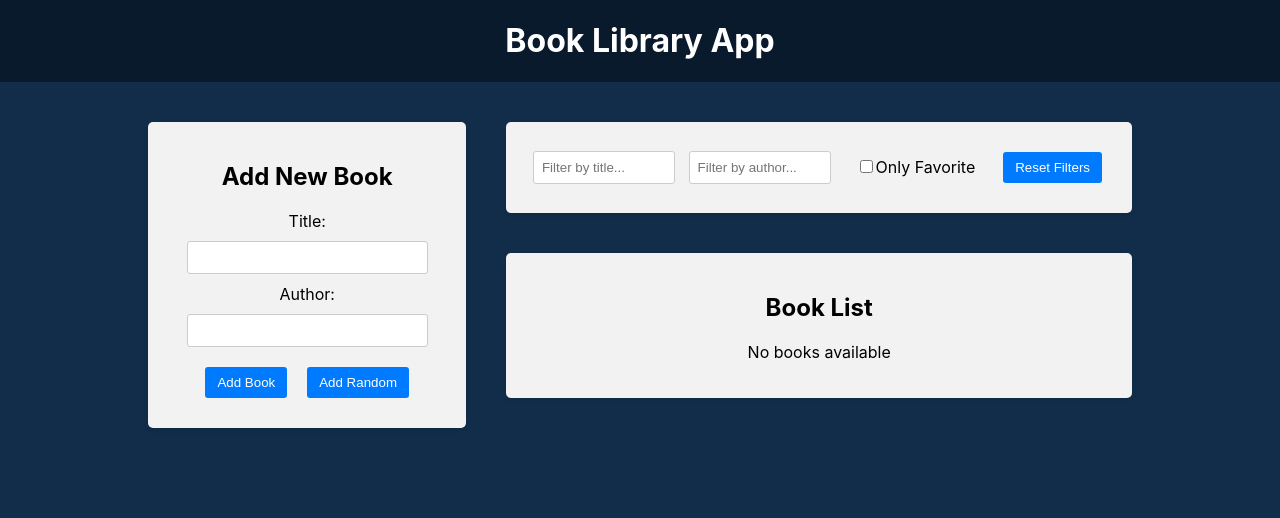
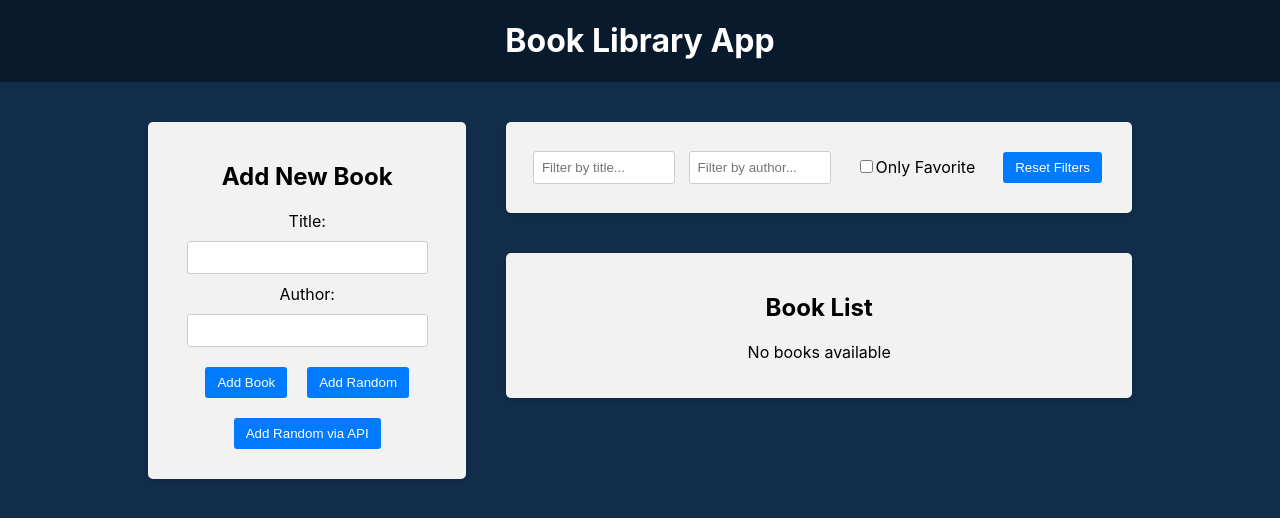
Before and after one commit to 7Sergey/Book-Library-App, a React (Vite) app in the folder frontend/: page / in a window 1280 px wide. Shown: the top 518 px of the page. Built offline with nearby package versions, Linux system fonts and the light colour scheme.

Commit message:
add random book via API

```diff
--- a/frontend/package.json
+++ b/frontend/package.json
@@ -10,6 +10,7 @@
     "preview": "vite preview"
   },
   "dependencies": {
+    "axios": "^1.7.9",
     "react": "^18.3.1",
     "react-dom": "^18.3.1",
     "react-icons": "^5.4.0",
--- a/frontend/src/components/BookForm/BookForm.jsx
+++ b/frontend/src/components/BookForm/BookForm.jsx
@@ -1,6 +1,7 @@
 // внешние импорты
 import { useState } from "react";
 import { useDispatch } from "react-redux";
+import axios from "axios";
 // локальные импорты
 import booksData from "../../data/books.json";
 import { addBook } from "../../redux/slices/booksSlice";
@@ -36,6 +37,19 @@
     }
   };
 
+  const handleAddRandomBookViaAPI = async () => {
+    try {
+      const url = "http://localhost:4000/random-book";
+      const res = await axios.get(url);
+
+      if (res?.data?.title && res?.data?.author) {
+        dispatch(addBook(createBookWithId(res.data)));
+      }
+    } catch (error) {
+      console.log("Error fetching random book", error);
+    }
+  };
+
   return (
     <div className="app-block book-form">
       <h2>Add New Book</h2>
@@ -62,6 +76,9 @@
         <button type="button" onClick={handleAddRandomBook}>
           Add Random
         </button>
+        <button type="button" onClick={handleAddRandomBookViaAPI}>
+          Add Random via API
+        </button>
       </form>
     </div>
   );
```
Also changed, not shown: 1 other file (tests, documents, lock files or other folders).
